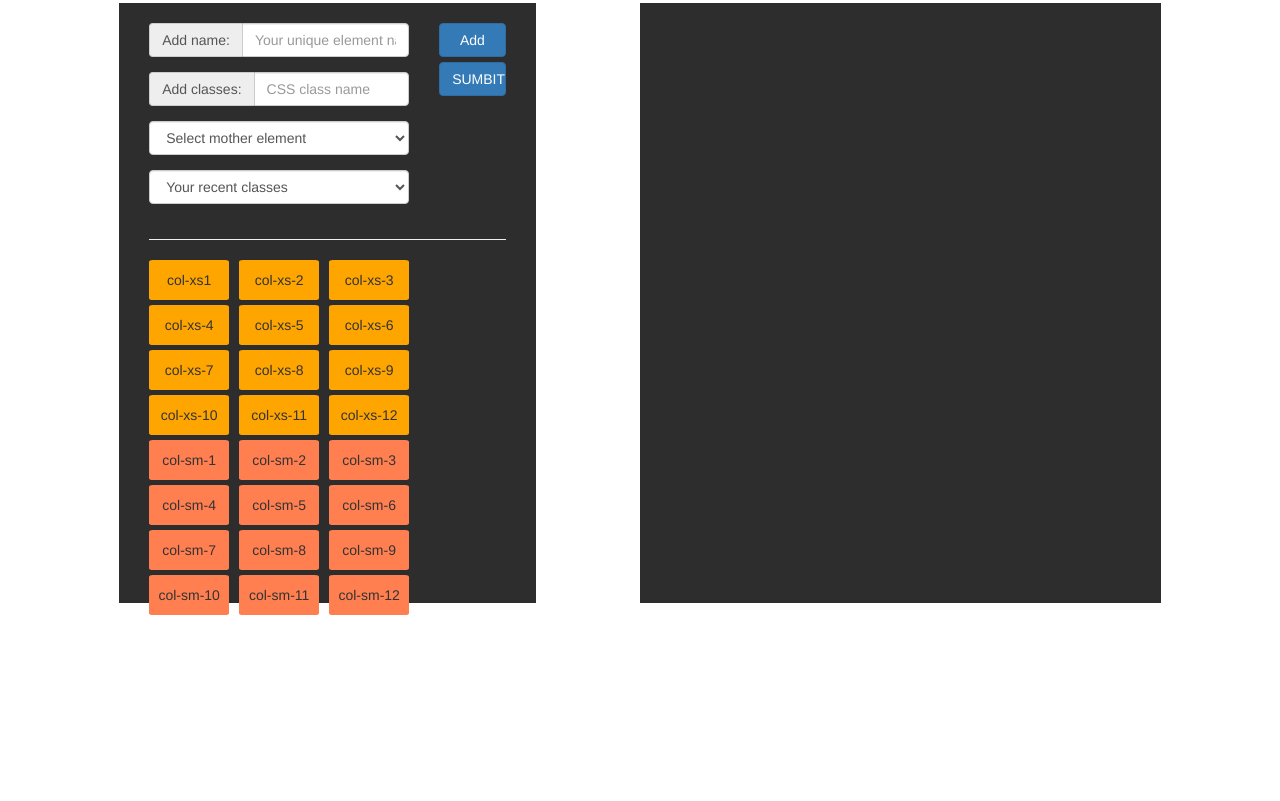
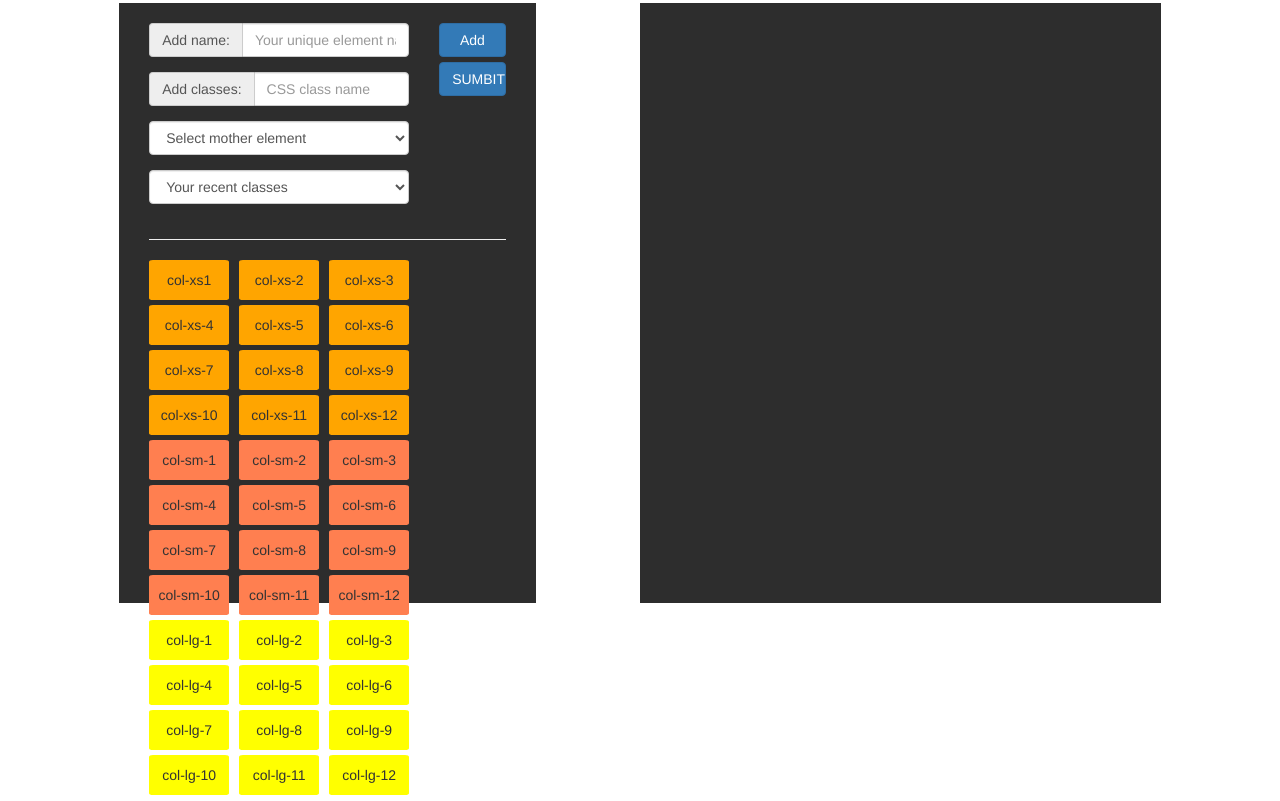
Before and after one commit to Ondraba/aireem_test, a website: page index.html in a window 1280 px wide. Shown: the part 347-1148 px from the top of the page. Before the commit the page ends 968 px from the top, so only its background shows below. Drawn offline with Linux system fonts and the light colour scheme.

Commit message:
hard try

```diff
--- a/js/AppOptions.js
+++ b/js/AppOptions.js
@@ -36,6 +36,20 @@ getAppOptions(){
             'col-sm-10',
             'col-sm-11',
             'col-sm-12'
+          ],
+          lgGrid: [
+            'col-lg-1',
+            'col-lg-2',
+            'col-lg-3',
+            'col-lg-4',
+            'col-lg-5',
+            'col-lg-6',
+            'col-lg-7',
+            'col-lg-8',
+            'col-lg-9',
+            'col-lg-10',
+            'col-lg-11',
+            'col-lg-12'
           ]
         }
       }
--- a/js/UserInterface.js
+++ b/js/UserInterface.js
@@ -32,6 +32,7 @@ class UserInterface {
        var favourites = t.localAppOptionsInstance.options.creativeArea.favourites;
        t.fillXs(favouritesArea, favourites);
        t.fillSm(favouritesArea, favourites);
+       t.fillLg(favouritesArea, favourites);
      }
 
      fillXs(favouritesArea, favourites){
@@ -50,12 +51,23 @@ class UserInterface {
        var newFavouriteBox = $(document.createElement('div'));
        newFavouriteBox.addClass('standard-favourite-box');
        newFavouriteBox.addClass('sm');
-       newFavouriteBox.addClass('sm');
        var newFavouriteBoxText = $(document.createElement('span'));
        newFavouriteBoxText.text(favourites.smGrid[i]);
        newFavouriteBox.append(newFavouriteBoxText);
        favouritesArea.append(newFavouriteBox);}
      }
+
+     fillLg(favouritesArea, favourites){
+       for(var i = 0; i < favourites.lgGrid.length; i++){
+       var newFavouriteBox = $(document.createElement('div'));
+       newFavouriteBox.addClass('standard-favourite-box');
+       newFavouriteBox.addClass('lg');
+       var newFavouriteBoxText = $(document.createElement('span'));
+       newFavouriteBoxText.text(favourites.lgGrid[i]);
+       newFavouriteBox.append(newFavouriteBoxText);
+       favouritesArea.append(newFavouriteBox);}
+     }
+
 
 
      getElement(){
@@ -109,27 +121,26 @@ class UserInterface {
          var maskHolder = '';
        $(document).on('click','.reviewBox',function () {
        maskHolder =  $(this).attr('dataelemmask');
-           console.log(maskHolder);
+
        childrenClass =  $(this).children('span').text();
         for(var i = 0; i < t.newElementClassArray.length; i++){
         if($(this).children('span').text() == '.' + t.newElementClassArray[i]){
           $(this).remove();
          t.newElementClassArray.splice(i, 1);
         }
-             $('.aireemContainer').each(function () {
                  for (var i = 0; i < structureVendorInstance.elementsArray.length; i++){
                      for (var x = 0; x < structureVendorInstance.elementsArray[i].classArray.length; x++){
-                     if($(this).attr('aireemid') == maskHolder){
-                         console.log(structureVendorInstance.elementsArray[i].classArray[x]);
                          if(childrenClass == '.' + structureVendorInstance.elementsArray[i].classArray[x]){
                             structureVendorInstance.elementsArray[i].classArray.splice(x,1);
+                            delete structureVendorInstance.elementsArray[i].classArray[x];
+                            console.log(  structureVendorInstance.elementsArray[i].classArray);
                              var childrenClassClear = childrenClass.replace(/\./g, '' );
-                             $(this).removeClass(childrenClassClear);
-                         }
+                             console.log($(".aireemContainer[aireemid='" + maskHolder + "']"));
+                            $(".aireemContainer[aireemid='" + maskHolder + "']").removeClass(childrenClassClear);
                      }
                          }
                      }
-             });
+
        }
      });
    }
@@ -166,6 +177,7 @@ class UserInterface {
           var t = this;
           t.newElementNamesArray.splice(0);
           t.newElementClassArray.splice(0);
+          console.log(t.newElementClassArray);
           $('.element-review').empty();
           $('.js_name-input').val('');
      }
@@ -219,21 +231,16 @@ class UserInterface {
             }
           }
 
+
         editExistingStructure(elementItem){
           var t = this;
-          $('#structure-content').each(function (){
-              var diffChildren = $(this).children('div');
-              if (elementItem.getAireemID() == diffChildren.attr('aireemid')){
-                  console.log(elementItem.getAireemID());
-                  console.log($(this).children('div').attr('aireemid'));
                   var difference = t.newElementClassArray.filter(x => elementItem.getClassArray().indexOf(x) == -1);
                       for (var i = 0; i < difference.length; i++){
-                          diffChildren.addClass(difference[i]);
+                          $(".aireemContainer[aireemid='" + elementItem.getAireemID() + "']").addClass(difference[i]);
                           elementItem.setClass(difference[i]);
-                          console.log(difference);
-                      }
+                          console.log(this);
             }
-        });
+
         }
 
 
--- a/styles/css/less/main_styles.less
+++ b/styles/css/less/main_styles.less
@@ -122,3 +122,7 @@
 .xs{
 	background-color: orange;
 }
+
+.lg{
+	background-color: yellow;
+}
```
Also changed, not shown: styles/css/main_styles.css.
